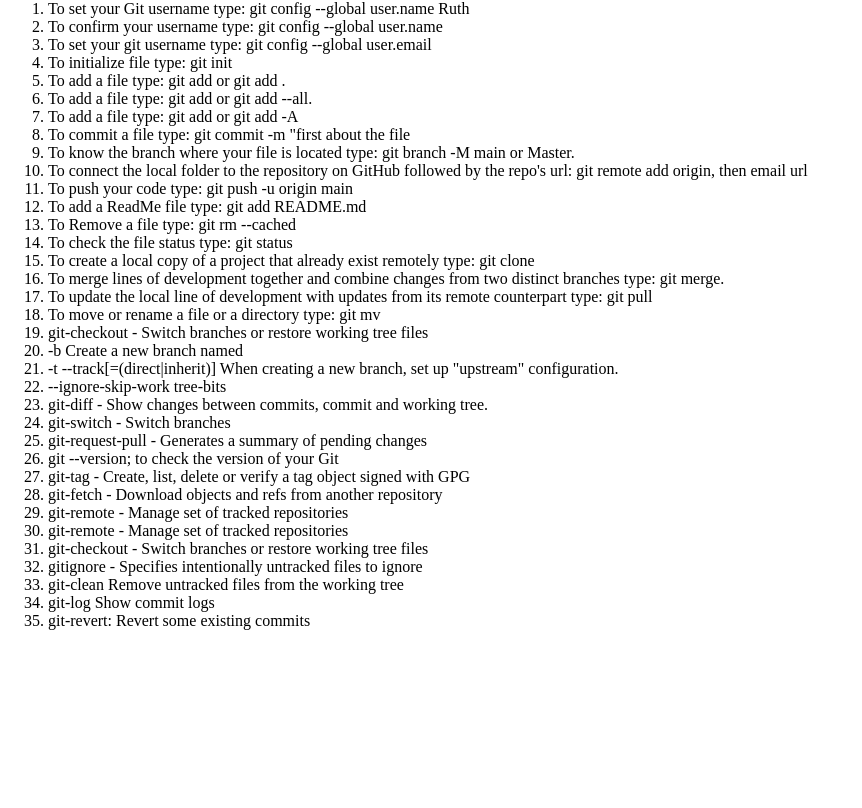
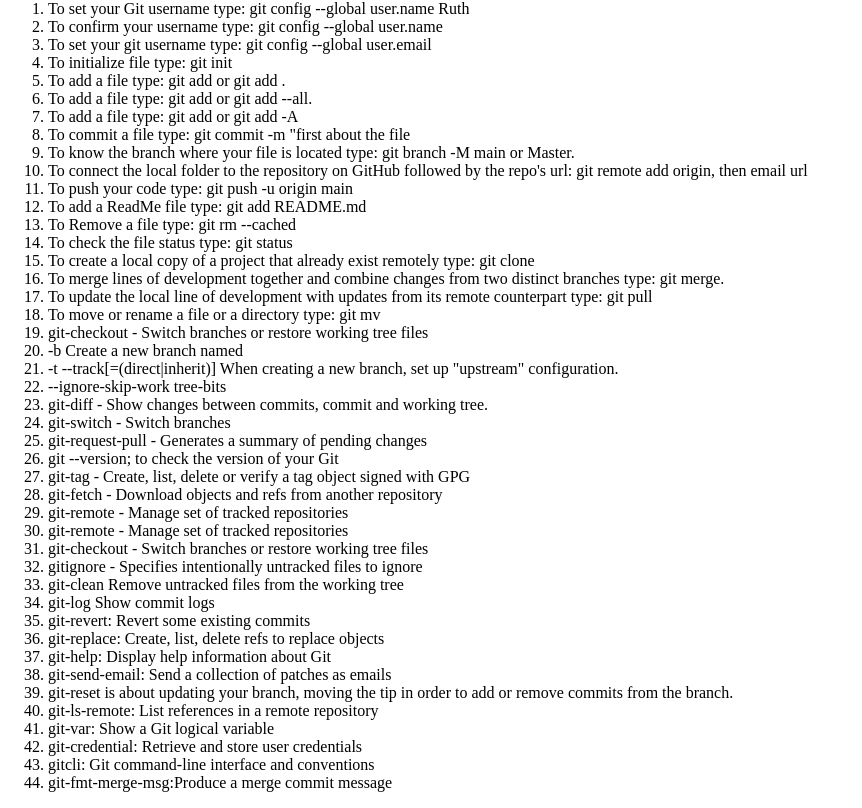
Before and after one commit to Ruthbaby/SkillHarvestGitCommands, a plain HTML site: page week1/Week3/gitlesson.html in a window 1280 px wide. Shown: the part 219-1027 px from the top of the page, without its empty margins (0-862 px from the left). Before the commit the page ends 865 px from the top, so only its background shows below. Drawn offline with Linux system fonts and the light colour scheme.

Commit message:
Git and GitHub commands

```diff
--- a/week1/Week3/gitlesson.html
+++ b/week1/Week3/gitlesson.html
@@ -80,6 +80,15 @@
               <li>git-clean Remove untracked files from the working tree</li>
               <li>git-log Show commit logs</li>
               <li>git-revert: Revert some existing commits</li>
+              <li>git-replace: Create, list, delete refs to replace objects</li>
+              <li>git-help: Display help information about Git</li>
+              <li>git-send-email: Send a collection of patches as emails</li>
+              <li>git-reset is about updating your branch, moving the tip in order to add or remove commits from the branch.</li>
+              <li>git-ls-remote: List references in a remote repository</li>
+              <li>git-var: Show a Git logical variable</li>
+              <li>git-credential: Retrieve and store user credentials</li>
+              <li>gitcli: Git command-line interface and conventions</li>
+              <li>git-fmt-merge-msg:Produce a merge commit message</li>
       </ol>
     </div>
   </body>
```
